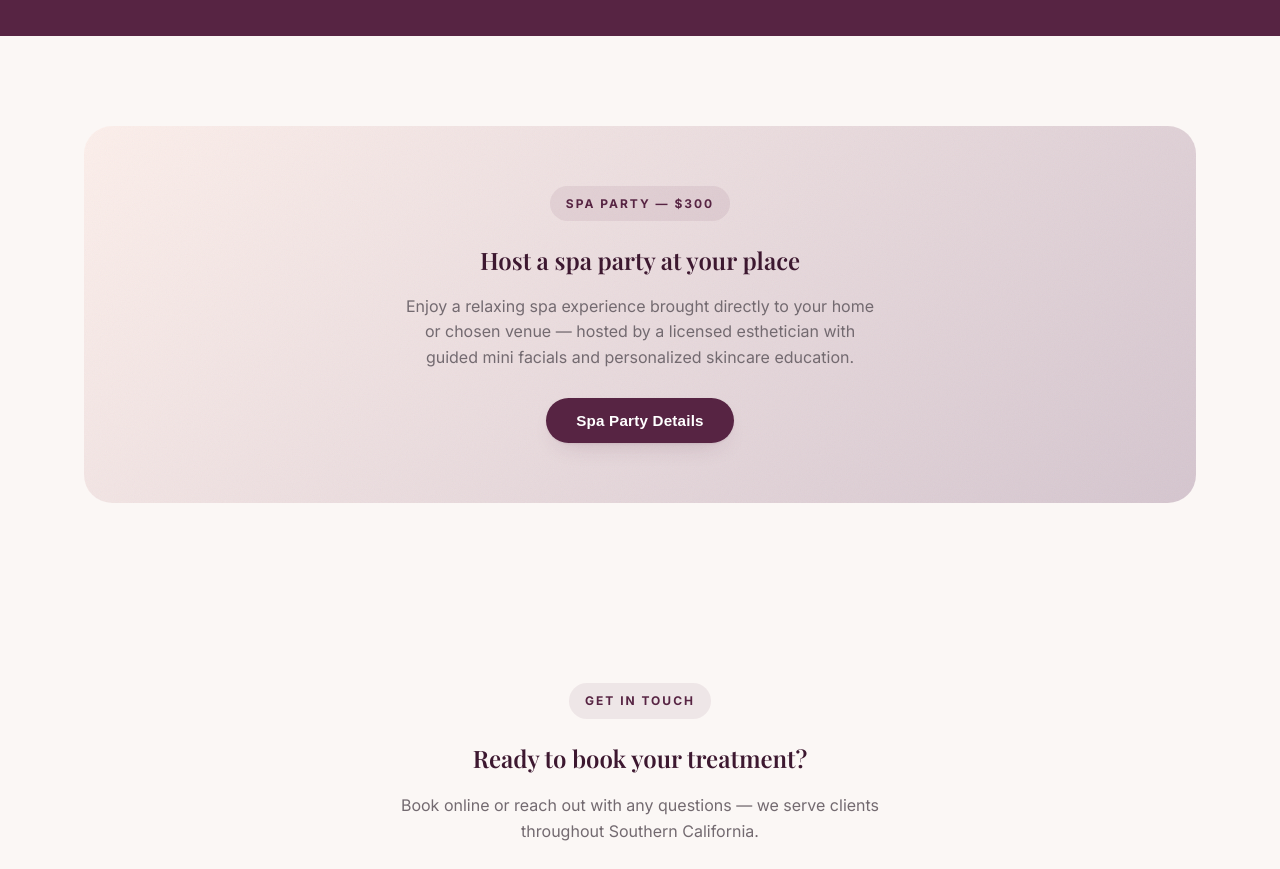
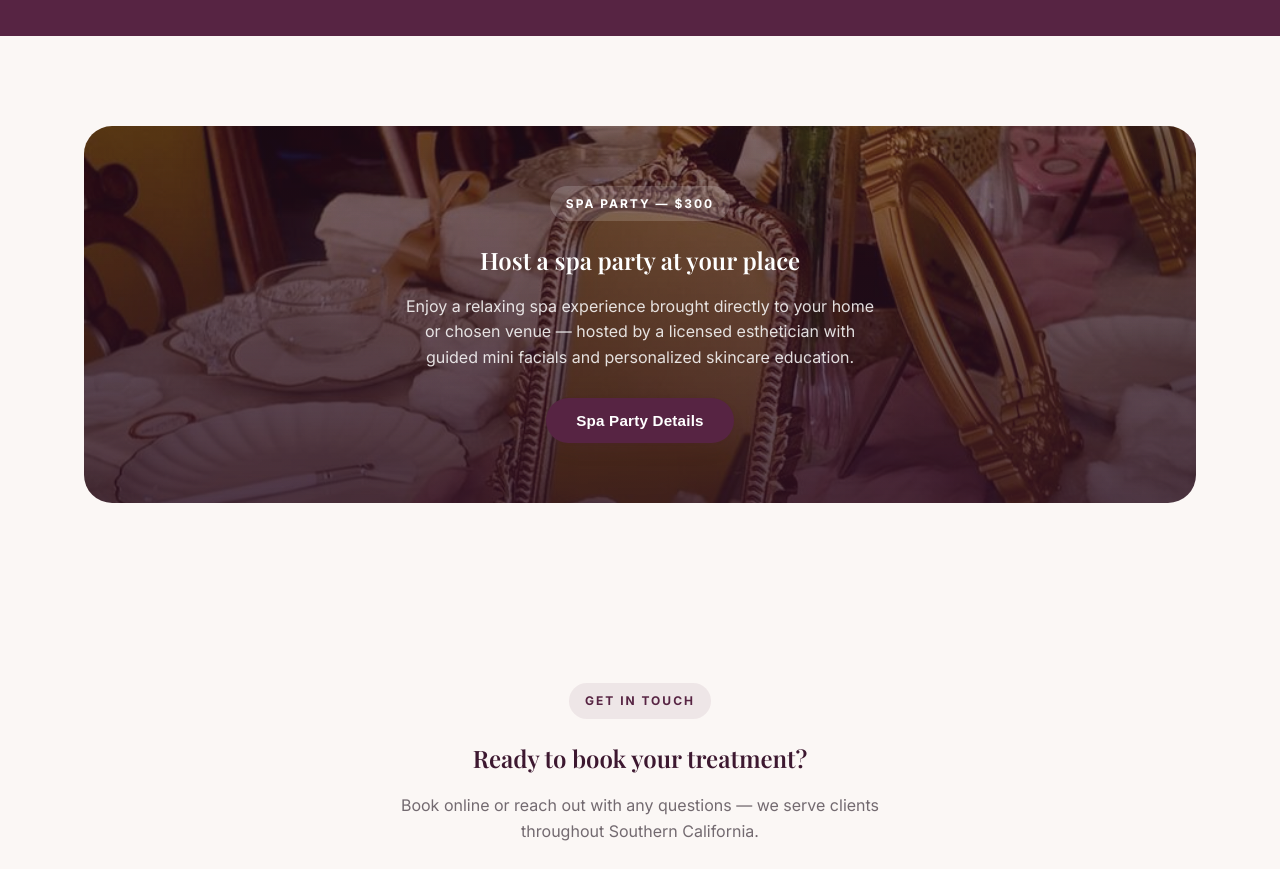
Before and after one commit to 808cadger/delicateskinandcare, a website: page index.html in a window 1280 px wide. Shown: the part 3140-4009 px from the top of the page. Drawn offline with nearby package versions, Linux system fonts and the light colour scheme.

Commit message:
Add real Spa Party section photo from the original site
Pulled the event-table photo from delicateskinandcare.com's Spa Party
page (#page-0) and applied it to the #spa-party section with the same
dark-tint treatment as the hero, so it matches the original instead of
showing a plain color gradient.

Precached the new image in the service worker's APP_SHELL, and bumped
CACHE_VERSION to dsc-v4 since index.html changed again.

```diff
--- a/index.html
+++ b/index.html
@@ -327,6 +327,16 @@
   .cta > *{ position:relative; }
   .cta h2{margin-bottom:14px;}
   .cta p{color:var(--grey); max-width:480px; margin:0 auto 28px;}
+
+  /* Spa Party — real event photo, matching the original site's page for this section */
+  #spa-party .cta{
+    background:
+      linear-gradient(180deg, rgba(45,17,34,.55) 0%, rgba(45,17,34,.8) 100%),
+      url("delicate-skin-and-care_assets/spa-party.jpg") center 30% / cover no-repeat;
+  }
+  #spa-party .cta .eyebrow{color:#fff; background:rgba(255,255,255,.16);}
+  #spa-party .cta h2{color:#fff;}
+  #spa-party .cta p{color:rgba(255,255,255,.85);}
 
   footer{background:var(--plum-dark); color:rgba(255,255,255,0.7); padding:clamp(36px,6vw,50px) clamp(20px,4vw,24px) clamp(24px,4vw,30px); font-size:.9rem;}
   .footer-inner{max-width:1160px; margin:0 auto; display:flex; justify-content:space-between; flex-wrap:wrap; gap:24px;}
--- a/sw.js
+++ b/sw.js
@@ -3,7 +3,7 @@
 // Bump this on every deploy that changes index.html or anything in APP_SHELL below —
 // returning visitors' browsers keep serving the OLD cached copy via cache-first
 // until this string changes (that's what makes the browser treat sw.js as updated).
-const CACHE_VERSION = 'dsc-v3';
+const CACHE_VERSION = 'dsc-v4';
 const APP_SHELL = [
   './',
   './index.html',
@@ -12,6 +12,7 @@ const APP_SHELL = [
   './icons/icon-192.png',
   './icons/icon-512.png',
   './delicate-skin-and-care_assets/hero-facial.jpg',
+  './delicate-skin-and-care_assets/spa-party.jpg',
 ];
 
 // Install: cache the app shell and activate immediately
```
Also changed, not shown: delicate-skin-and-care_assets/spa-party.jpg (added).
